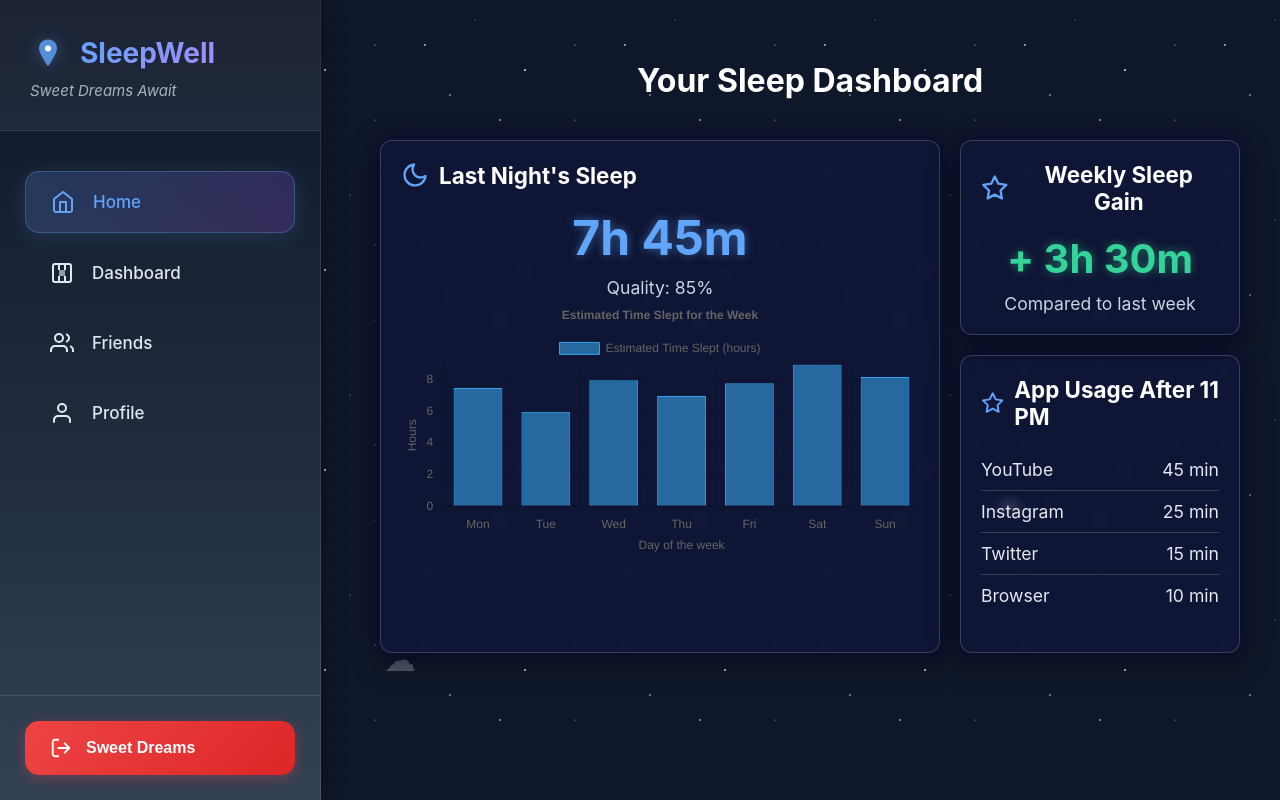
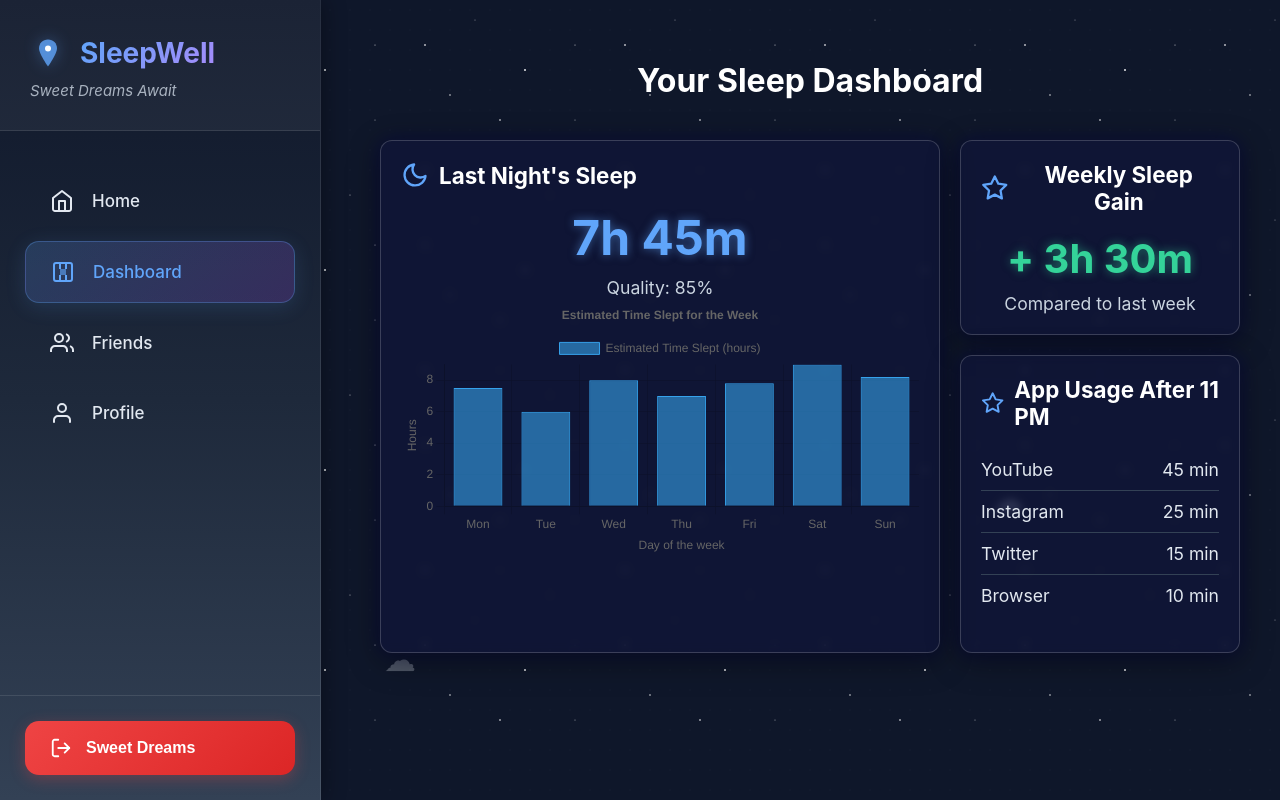
Before and after one commit to 3Kr15/LESleeperafim, a website: page public/html/dashboard.html in a window 1280 px wide. Drawn offline with nearby package versions, Linux system fonts and the light colour scheme.

Commit message:
style nav accordingly to the activeness

```diff
--- a/public/html/navbar.html
+++ b/public/html/navbar.html
@@ -16,7 +16,7 @@
   <nav class="nav-menu">
     <ul>
       <li class="nav-item active">
-        <a href="./index.html" class="nav-link">
+        <a href="./homePage.html" class="nav-link">
           <svg class="nav-icon" width="24" height="24" viewBox="0 0 24 24" fill="none" xmlns="http://www.w3.org/2000/svg">
             <path d="M3 9L12 2L21 9V20C21 20.5304 20.7893 21.0391 20.4142 21.4142C20.0391 21.7893 19.5304 22 19 22H5C4.46957 22 3.96086 21.7893 3.58579 21.4142C3.21071 21.0391 3 20.5304 3 20V9Z" stroke="currentColor" stroke-width="2" stroke-linecap="round" stroke-linejoin="round"/>
             <path d="M9 22V12H15V22" stroke="currentColor" stroke-width="2" stroke-linecap="round" stroke-linejoin="round"/>
--- a/public/script/script.js
+++ b/public/script/script.js
@@ -12,11 +12,30 @@ document.addEventListener("DOMContentLoaded", () => {
       .catch((error) => console.error("Error loading component:", error));
   };
 
+  const setActiveNavItem = () => {
+    const currentPage = window.location.pathname.split("/").pop();
+    const navLinks = document.querySelectorAll(".nav-link");
+
+    navLinks.forEach(link => {
+      const linkPage = link.getAttribute("href").split("/").pop();
+      const navItem = link.parentElement;
+
+      if (linkPage === currentPage) {
+        navItem.classList.add("active");
+      } else {
+        navItem.classList.remove("active");
+      }
+    });
+  };
+
   // Check if we're in the html folder or root folder
   const currentPath = window.location.pathname;
   const navbarPath = currentPath.includes('/html/') ? "./navbar.html" : "./html/navbar.html";
 
-  loadComponent(navbarPath, "navbar-container", attachSignOutListener);
+  loadComponent(navbarPath, "navbar-container", () => {
+    attachSignOutListener();
+    setActiveNavItem();
+  });
 });
 
 function attachSignOutListener() {
@@ -36,6 +55,7 @@ const sign_in_btn = document.querySelector("#sign-in-btn");
 const sign_up_btn = document.querySelector("#sign-up-btn");
 const container = document.querySelector(".container");
 
+if (sign_in_btn && sign_up_btn) {
     sign_up_btn.addEventListener("click", () => {
       container.classList.add("sign-up-mode");
     });
@@ -43,11 +63,13 @@ sign_up_btn.addEventListener("click", () => {
     sign_in_btn.addEventListener("click", () => {
       container.classList.remove("sign-up-mode");
     });
+}
 
 // Get the forms
 const signInForm = document.querySelector(".sign-in-form");
 const signUpForm = document.querySelector(".sign-up-form");
 
+if (signInForm && signUpForm) {
     // Simulated login
     signInForm.addEventListener("submit", (e) => {
       e.preventDefault(); // prevent actual form submission
@@ -79,3 +101,4 @@ signUpForm.addEventListener("submit", (e) => {
         alert("Please fill in all fields.");
       }
     });
+}
```
Lines whose indentation alone changed are shown as unchanged.
